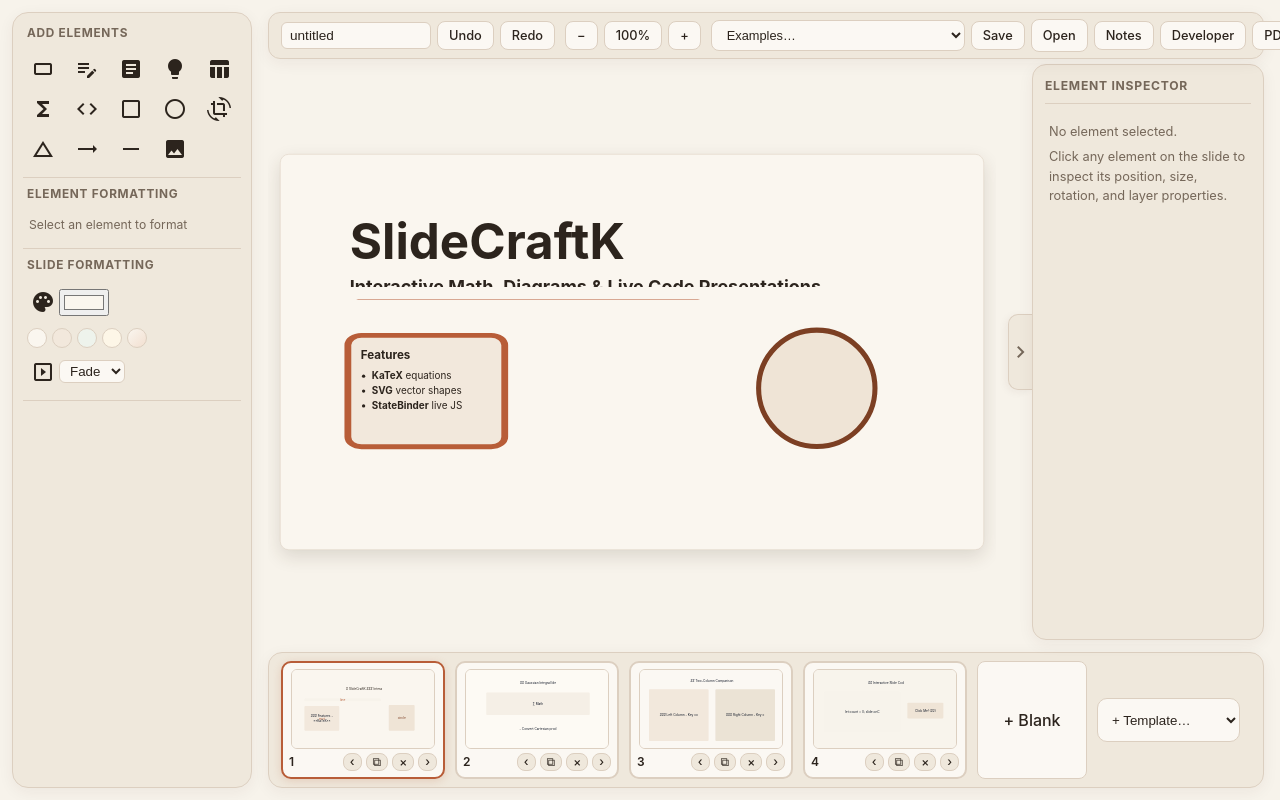
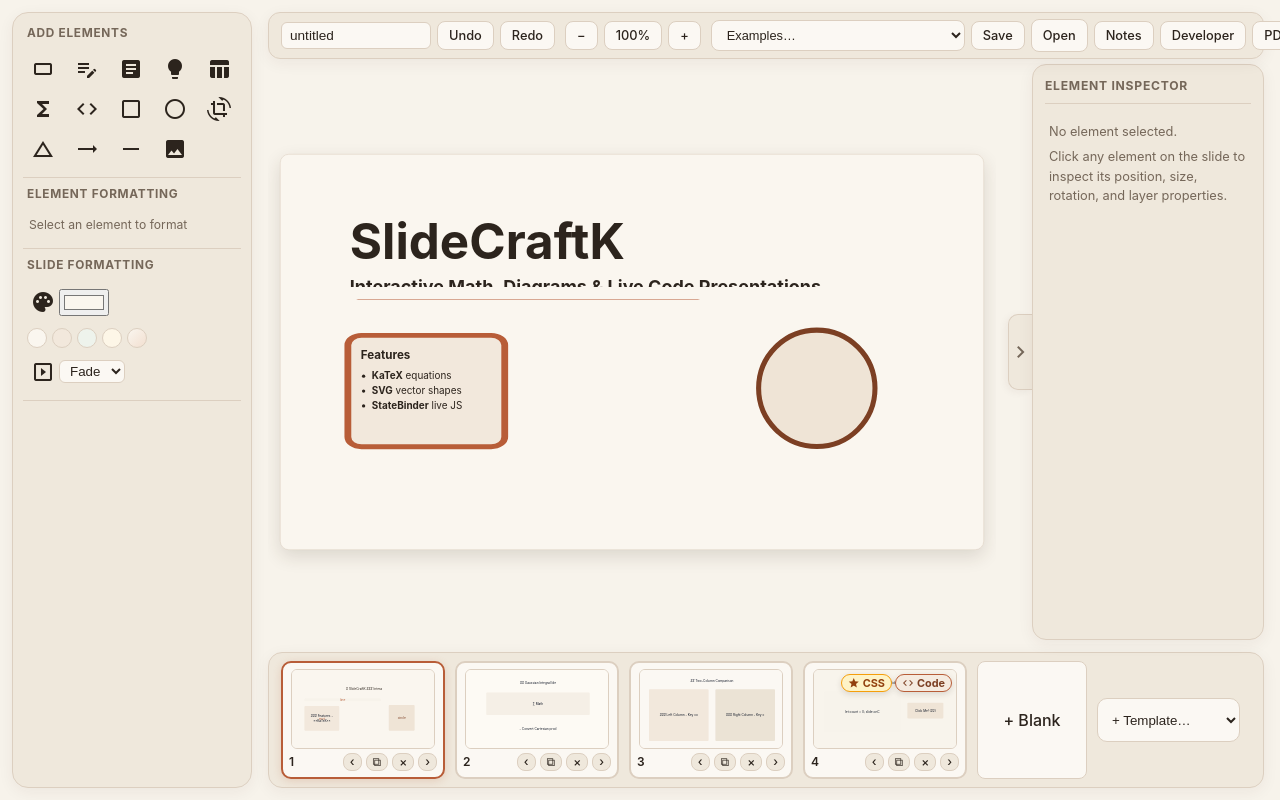
Before and after one commit to mk314k/SlideCraftK, a React (Vite) app: page / in a window 1280 px wide. Built offline with nearby package versions, Linux system fonts and the light colour scheme.

Commit message:
feat(developer): display clickable CSS and Code badge pills on slides with custom attachments

```diff
--- a/src/App.css
+++ b/src/App.css
@@ -210,6 +210,62 @@ textarea {
   margin: 0 auto;
   background: #fffdf9;
   border: 1px solid var(--panel-border);
+}
+
+.mini-thumb-badges {
+  position: absolute;
+  top: 4px;
+  right: 4px;
+  display: flex;
+  gap: 3px;
+  z-index: 5;
+}
+
+.stage-dev-badges {
+  position: absolute;
+  top: 10px;
+  right: 14px;
+  display: flex;
+  gap: 6px;
+  z-index: 28;
+}
+
+.slide-Attachment-chip {
+  display: inline-flex;
+  align-items: center;
+  gap: 3px;
+  padding: 2px 6px !important;
+  font-size: 0.68rem;
+  font-weight: 700;
+  border-radius: 999px !important;
+  cursor: pointer;
+  line-height: 1;
+  box-shadow: 0 2px 6px rgba(44, 36, 29, 0.14);
+}
+
+.slide-Attachment-chip .material-icons {
+  font-size: 12px;
+}
+
+.slide-Attachment-chip.stage-chip {
+  padding: 5px 10px !important;
+  font-size: 0.76rem;
+}
+
+.slide-Attachment-chip.stage-chip .material-icons {
+  font-size: 15px;
+}
+
+.slide-Attachment-chip.css-chip {
+  background: #fef3c7;
+  color: #92400e;
+  border: 1px solid #f59e0b;
+}
+
+.slide-Attachment-chip.code-chip {
+  background: #f5ebe0;
+  color: #7c3f23;
+  border: 1px solid #b85d38;
 }
 
 .mini-thumb-canvas {
--- a/src/App.tsx
+++ b/src/App.tsx
@@ -7,7 +7,7 @@ import { KatexRenderer } from './katexComponent';
 import { Tools } from './tools';
 import { DeckProvider, useDeck, SlideTemplateType, ExampleDeckId } from './context/DeckContext';
 
-const SlideSet: React.FC = () => {
+const SlideSet: React.FC<{ onOpenDev: (slideIndex: number, tab: DevTabType) => void }> = ({ onOpenDev }) => {
   const { state, setFrameId, addSlide, addTemplateSlide, deleteSlide, duplicateSlide, moveSlide } = useDeck();
 
   return (
@@ -49,6 +49,34 @@ const SlideSet: React.FC = () => {
                 </div>
               ))}
             </div>
+            {(slide.customCss.trim() !== '' || slide.customJs.trim() !== '') && (
+              <div className="mini-thumb-badges" onClick={(e) => e.stopPropagation()}>
+                {slide.customCss.trim() !== '' && (
+                  <button
+                    type="button"
+                    className="slide-Attachment-chip css-chip"
+                    data-tooltip="Edit Slide Custom CSS"
+                    title="Edit Slide Custom CSS"
+                    onClick={() => onOpenDev(i, 'style')}
+                  >
+                    <i className="material-icons">star</i>
+                    <span>CSS</span>
+                  </button>
+                )}
+                {slide.customJs.trim() !== '' && (
+                  <button
+                    type="button"
+                    className="slide-Attachment-chip code-chip"
+                    data-tooltip="Edit Slide Custom Code"
+                    title="Edit Slide Custom Code"
+                    onClick={() => onOpenDev(i, 'code')}
+                  >
+                    <i className="material-icons">code</i>
+                    <span>Code</span>
+                  </button>
+                )}
+              </div>
+            )}
           </div>
           <div className="mini-card-footer">
             <span className="mini-card-label">{i + 1}</span>
@@ -117,7 +145,11 @@ const SlideSet: React.FC = () => {
   );
 };
 
-const SlideView: React.FC<{ zoomFactor: number; inspectorOpen: boolean }> = ({ zoomFactor, inspectorOpen }) => {
+const SlideView: React.FC<{
+  zoomFactor: number;
+  inspectorOpen: boolean;
+  onOpenDevTab: (tab: DevTabType) => void;
+}> = ({ zoomFactor, inspectorOpen, onOpenDevTab }) => {
   const { state, currentSlide, advancePresentation, retreatPresentation, setActiveEID, setPresenting } = useDeck();
   const stageRef = useRef<HTMLDivElement | null>(null);
   const [fitScale, setFitScale] = useState(1);
@@ -244,6 +276,32 @@ const SlideView: React.FC<{ zoomFactor: number; inspectorOpen: boolean }> = ({ z
           />
         ))}
       </div>
+      {!state.presenting && (currentSlide.customCss.trim() !== '' || currentSlide.customJs.trim() !== '') && (
+        <div className="stage-dev-badges" onClick={(e) => e.stopPropagation()}>
+          {currentSlide.customCss.trim() !== '' && (
+            <button
+              type="button"
+              className="slide-Attachment-chip css-chip stage-chip"
+              data-tooltip="Click to edit custom CSS attached to this slide"
+              onClick={() => onOpenDevTab('style')}
+            >
+              <i className="material-icons">star</i>
+              <span>CSS</span>
+            </button>
+          )}
+          {currentSlide.customJs.trim() !== '' && (
+            <button
+              type="button"
+              className="slide-Attachment-chip code-chip stage-chip"
+              data-tooltip="Click to edit custom Code attached to this slide"
+              onClick={() => onOpenDevTab('code')}
+            >
+              <i className="material-icons">code</i>
+              <span>Code</span>
+            </button>
+          )}
+        </div>
+      )}
       {state.presenting && (
         <>
           <div className="present-hud">
@@ -666,6 +724,7 @@ const EditorWorkspace: React.FC = () => {
     state,
     currentSlide,
     setDeckTitle,
+    setFrameId,
     setSlideNotes,
     addElement,
     loadExampleDeck,
@@ -760,8 +819,21 @@ const EditorWorkspace: React.FC = () => {
   return (
     <div className="app-container">
       <Tools handleAddElement={handleAddElement} />
-      <SlideView zoomFactor={zoomFactor} inspectorOpen={inspectorOpen} />
-      <SlideSet />
+      <SlideView
+        zoomFactor={zoomFactor}
+        inspectorOpen={inspectorOpen}
+        onOpenDevTab={(tab) => {
+          setDevTab(tab);
+          setDevModalOpen(true);
+        }}
+      />
+      <SlideSet
+        onOpenDev={(slideIdx, tab) => {
+          setFrameId(slideIdx);
+          setDevTab(tab);
+          setDevModalOpen(true);
+        }}
+      />
       <RightInspector isOpen={inspectorOpen} onToggle={() => setInspectorOpen((v) => !v)} />
       <div className="top-sect">
         <div className="top-sect-group">
```
